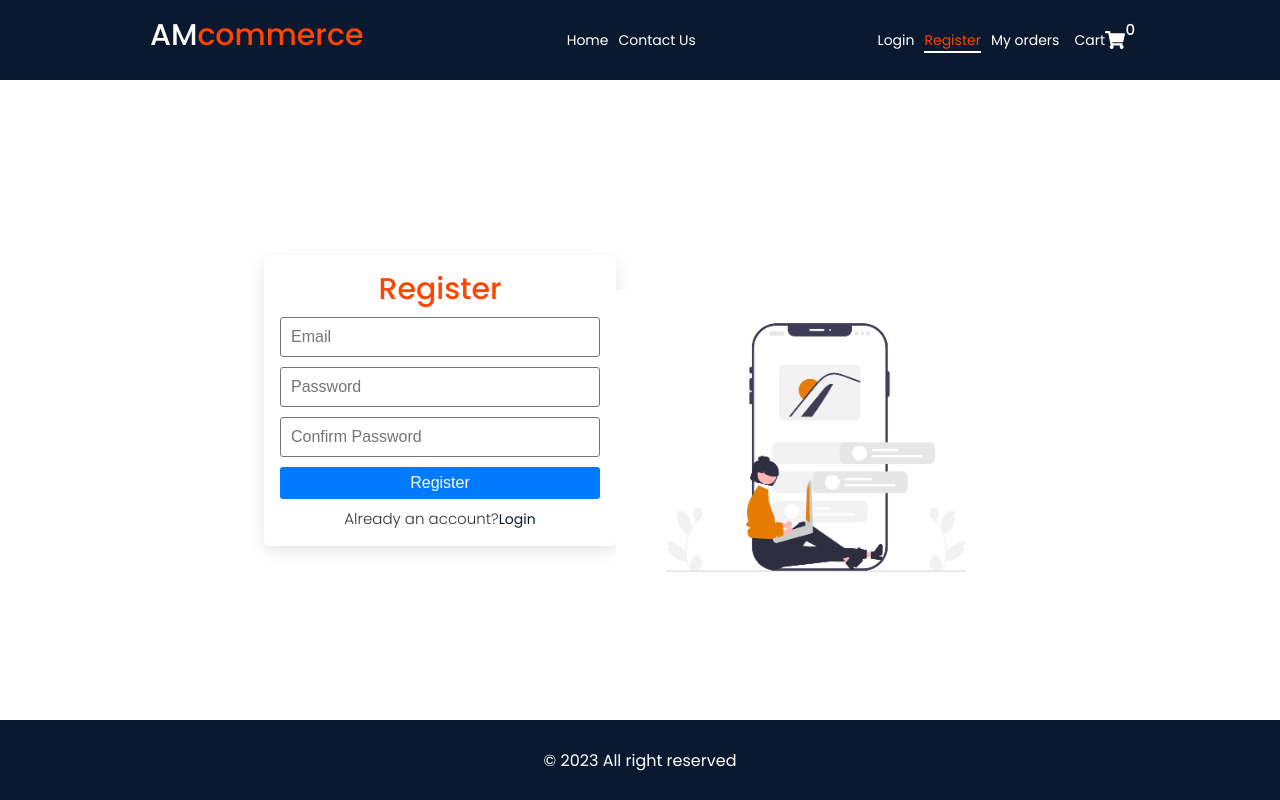
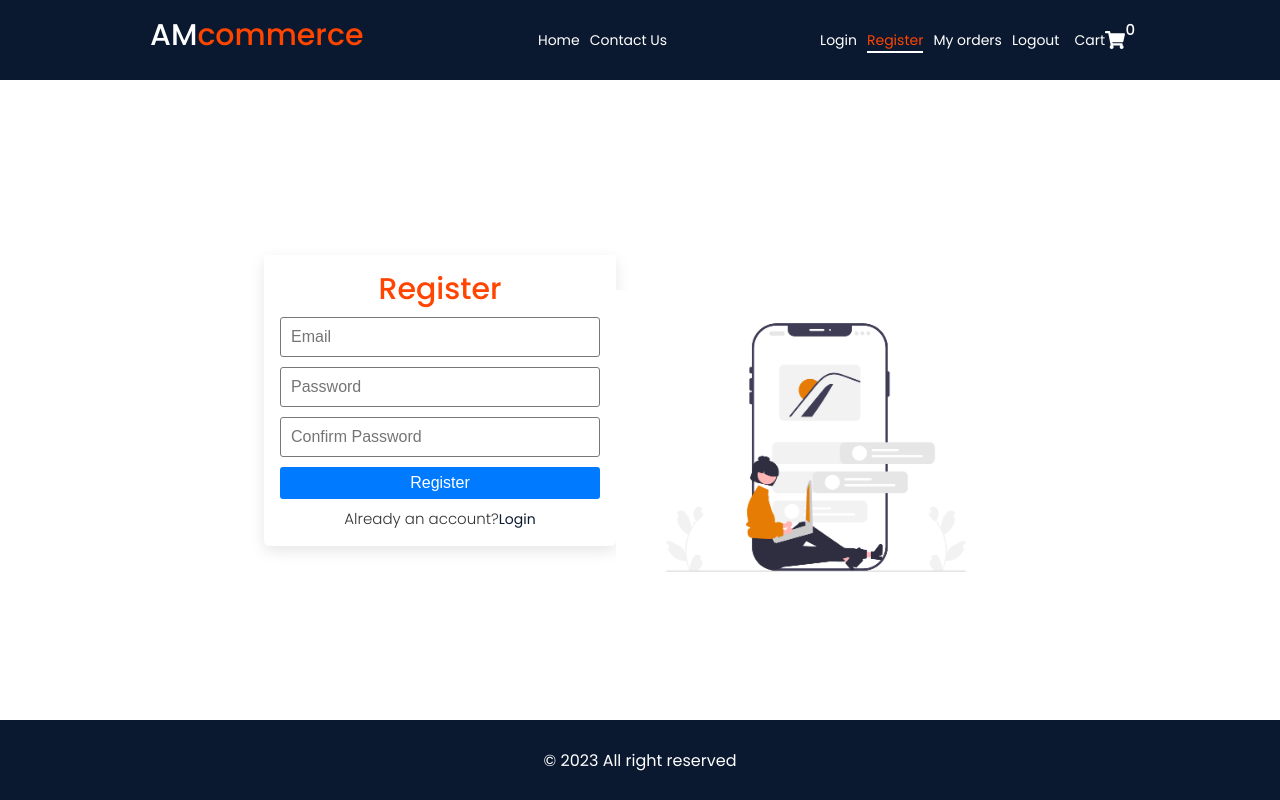
Before and after one commit to AlmirMotika/eShop, a React (Create React App) app: page /Register in a window 1280 px wide. Built offline with nearby package versions, Linux system fonts and the light colour scheme.

Commit message:
17. Logout User

```diff
--- a/src/App.js
+++ b/src/App.js
@@ -3,10 +3,13 @@
 import Header from "./components/header/Header";
 import Footer from "./components/footer/Footer";
 import {Home,Contact, Login,Register,Reset} from "./pages";
+import { ToastContainer, toast } from 'react-toastify';
+import 'react-toastify/dist/ReactToastify.css';
 function App() {
   return (
     <>
     <BrowserRouter>
+    <ToastContainer/>
     <Header/>
     <Routes>
       <Route path="/" element={<Home/>}/>
--- a/src/components/header/Header.js
+++ b/src/components/header/Header.js
@@ -1,12 +1,13 @@
 import {useState,React} from 'react'
-import { Link,NavLink } from 'react-router-dom';
+import { Link,NavLink,useNavigate } from 'react-router-dom';
 import styles from "./Header.module.scss";
 import {FaShoppingCart, FaTimes} from "react-icons/fa"
 import {HiOutlineMenuAlt3} from "react-icons/hi";
-
+import { toast } from 'react-toastify';
+import { signOut } from 'firebase/auth';
+import { auth } from '../../firebase/config';
 const activeLink=({isActive})=>
 (isActive?`${styles.active}`:"")
-
 const logo=(
 <div className={styles.logo}>
           <Link to="/">
@@ -30,8 +31,12 @@
 )
 
 
+
+
 const Header = () => {
   const[showMenu,setShowMenu]=useState(false);
+const navigate=useNavigate();
+
 
   const toggleMenu=()=>{
     setShowMenu(!showMenu);
@@ -39,6 +44,15 @@
 
   const hideMenu=()=>{
     setShowMenu(false);
+  }
+
+  const logoutUser=()=>{
+    signOut(auth).then(() => {
+      toast.success("Logout Succeesfull");
+      navigate("/");
+    }).catch((error) => {
+      toast.error(error.message);
+    });
   }
   return (
     <header>
@@ -72,6 +86,7 @@
               <NavLink to="/Login" className={activeLink}>Login</NavLink>
               <NavLink to="/Register" className={activeLink}>Register</NavLink>
               <NavLink to="/order-history" className={activeLink}>My orders</NavLink>
+              <NavLink to="/" onClick={logoutUser}>Logout</NavLink>
             </span>
             {cart}
           </div>
--- a/src/pages/auth/Login.js
+++ b/src/pages/auth/Login.js
@@ -23,7 +23,7 @@
   .then((userCredential) => {
     const user = userCredential.user;
     setIsLoading(false);
-    toast.success("Login Successfull...")
+    toast.success("Login Successfull...");
     navigate("/");
   })
   .catch((error) => {
@@ -34,6 +34,7 @@
   }
   return (
     <>
+    <ToastContainer/>
     {isLoading && <Loader/>}
     <section className={`container ${styles.auth}`}>
       <div className={styles.img}>
```
